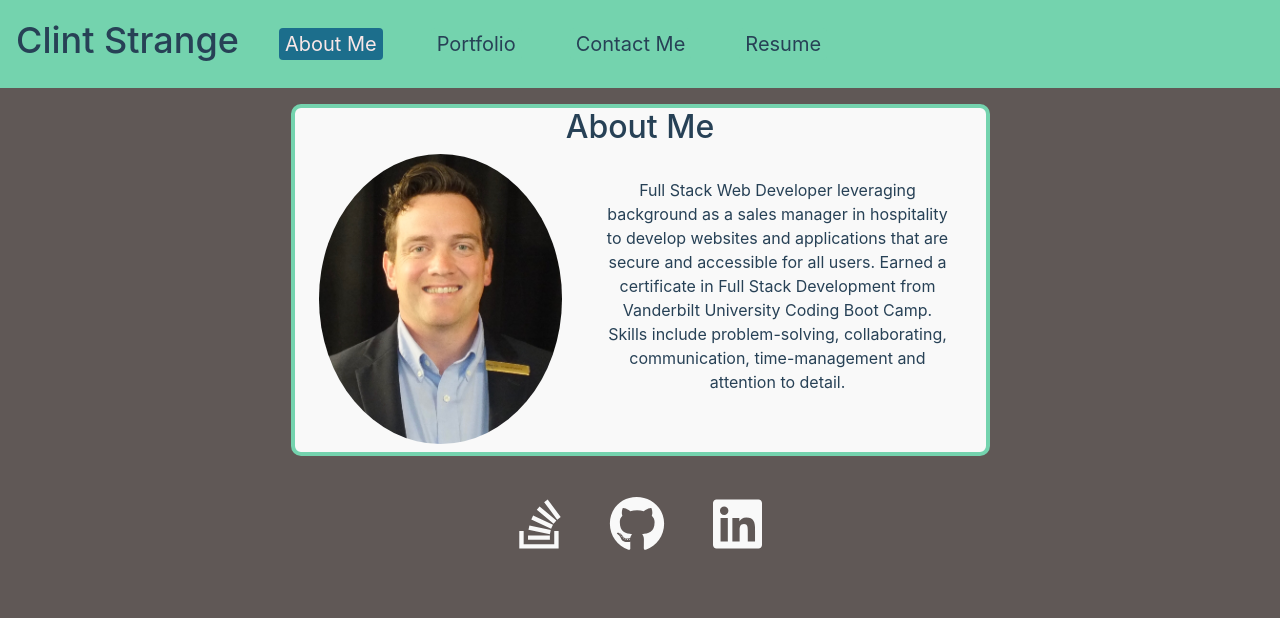
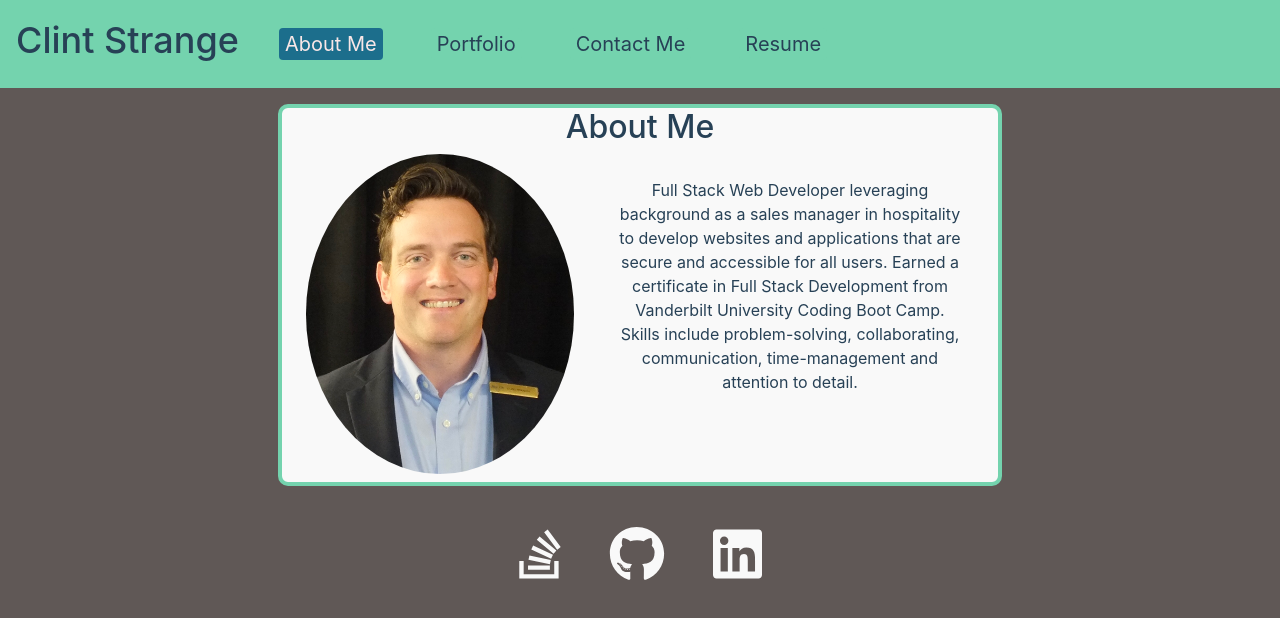
Before and after one commit to clintonstrange/react-portfolio, a React (Create React App) app: page / in a window 1280 px wide. Shown: the top 618 px of the page. Built offline with nearby package versions, Linux system fonts and the light colour scheme.

Commit message:
propic test

```diff
--- a/src/index.css
+++ b/src/index.css
@@ -52,7 +52,6 @@ code {
 
 #propic {
   border-radius: 50%;
-  max-width: 275px;
   height: fit-content;
 }
 
```
